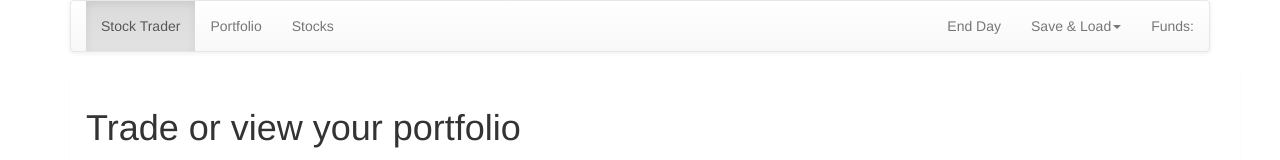
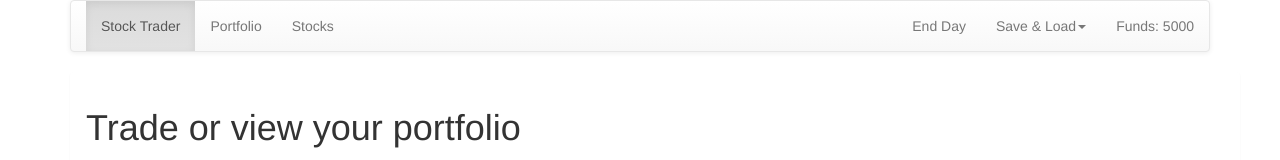
Before and after one commit to skinnybeans/vue-practice, a Vue app: page / in a window 1280 px wide. Shown: the top 160 px of the page. Built offline with nearby package versions, Linux system fonts and the light colour scheme.

Commit message:
update funds when buying stocks

```diff
--- a/src/components/shared/Header.vue
+++ b/src/components/shared/Header.vue
@@ -19,7 +19,7 @@
             </ul>
           </li>
         </ul>
-        <p class="navbar-text">Funds:</p>
+        <p class="navbar-text">Funds: {{ funds }}</p>
       </div>
     </div>
   </nav>
@@ -27,6 +27,11 @@
 
 <script>
 export default {
+  computed: {
+    funds() {
+      return this.$store.state.portfolio.funds
+    }
+  },
   methods: {
     updatePrices() {
       this.$store.commit('stocks/updateStockPrices')
--- a/src/components/stocks/StockItem.vue
+++ b/src/components/stocks/StockItem.vue
@@ -28,17 +28,13 @@ import { mapGetters } from 'vuex'
 export default {
   props: ['id'],
   computed: {
-    // ...mapGetters('stocks',{
-    //   stockfunc: 'getStockById'
-    // }),
     stock () {
-      //return this.stockfunc(this.id)
       return this.$store.getters['stocks/getStockById'](this.id)
     }
   },
   methods: {
     buyStock() {
-      this.$store.commit('portfolio/buyStock', {id: this.id, quantity: this.quantity})
+      this.$store.commit('portfolio/buyStock', {id: this.id, quantity: this.quantity, price: this.stock.price})
       this.quantity = 0
     }
   },
--- a/src/store/modules/portfolio.js
+++ b/src/store/modules/portfolio.js
@@ -2,7 +2,7 @@ export const portfolio = {
   namespaced: true,
   state: {
     ownedStocks: [{ id: 'apple', quantity: 5}],
-    funds: 10000
+    funds: 5000
   },
   mutations: {
     buyStock(state, data) {
@@ -17,6 +17,8 @@ export const portfolio = {
       } else {
         state.ownedStocks.push(data)
       }
+
+      state.funds -= data.quantity * data.price
     }
   },
   actions: {
```
